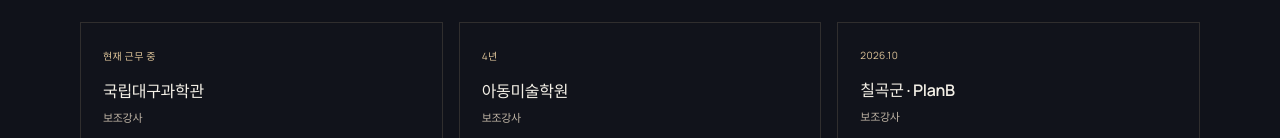
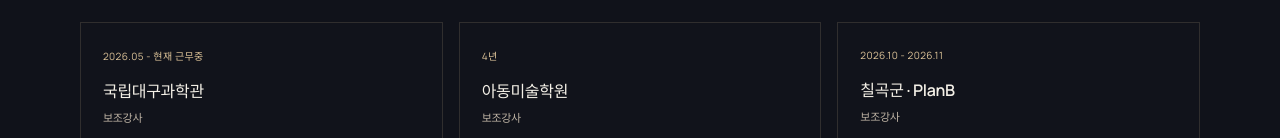
Before and after one commit to dotoridesuyo/dana-game-portfolio, a plain HTML site: page index.html in a window 1280 px wide. Shown: the part 2588-2726 px from the top of the page. Drawn offline with Linux system fonts and the light colour scheme.

Commit message:
Update the two instructor work periods

```diff
--- a/index.html
+++ b/index.html
@@ -720,9 +720,9 @@
         <section class="work-experience" aria-labelledby="work-experience-title">
           <header><span class="eyebrow">EXPERIENCE</span><h2 id="work-experience-title">함께하며 쌓은 경험</h2></header>
           <div class="work-experience-grid">
-            <article><p class="work-period">현재 근무 중</p><h3>국립대구과학관 <span>보조강사</span></h3><p>교육 캠프 프로그램의 학생 관리와 인솔, 교육 프로그램 진행을 보조합니다.</p></article>
+            <article><p class="work-period">2026.05 - 현재 근무중</p><h3>국립대구과학관 <span>보조강사</span></h3><p>교육 캠프 프로그램의 학생 관리와 인솔, 교육 프로그램 진행을 보조합니다.</p></article>
             <article><p class="work-period">4년</p><h3>아동미술학원 <span>보조강사</span></h3><p>수업 자료 제작과 준비, 수업 보조 및 중등부 입시미술 준비반 커리큘럼 제작을 경험했습니다.</p></article>
-            <article><p class="work-period">2026.10</p><h3>칠곡군 · PlanB <span>보조강사</span></h3><p>북삼읍 농촌중심지활성화사업 지역역량강화(S/W) 사업에서 ‘우리집 택호 만들기’ 프로그램을 보조했습니다.</p></article>
+            <article><p class="work-period">2026.10 - 2026.11</p><h3>칠곡군 · PlanB <span>보조강사</span></h3><p>북삼읍 농촌중심지활성화사업 지역역량강화(S/W) 사업에서 ‘우리집 택호 만들기’ 프로그램을 보조했습니다.</p></article>
           </div>
         </section>
       </section>
```
